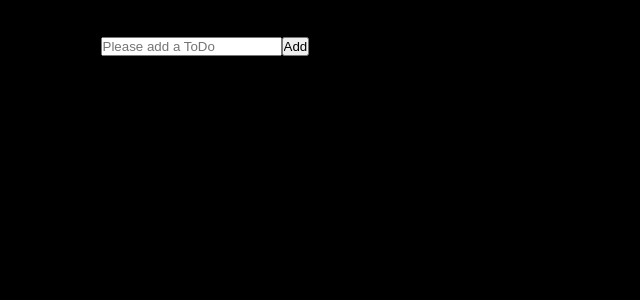
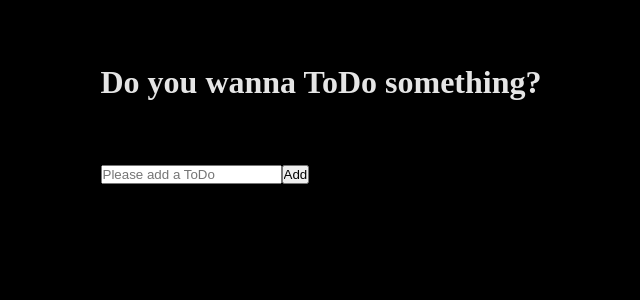
Before and after one commit to iulianSta/react-todo-app, a React (Create React App) app: page / in a window 1280 px wide. Shown: the top 300 px of the page, without its empty margins (319-959 px from the left). Built offline with nearby package versions, Linux system fonts and the light colour scheme.

Commit message:
src/sass/layouts/_header.scss- Header setup

```diff
--- a/src/sass/layouts/_header.scss
+++ b/src/sass/layouts/_header.scss
@@ -0,0 +1,7 @@
+// Header setup
+
+h1 {
+  margin: 2em 0 2em 0;
+  text-align: center;
+  color: $grey;
+}
```
